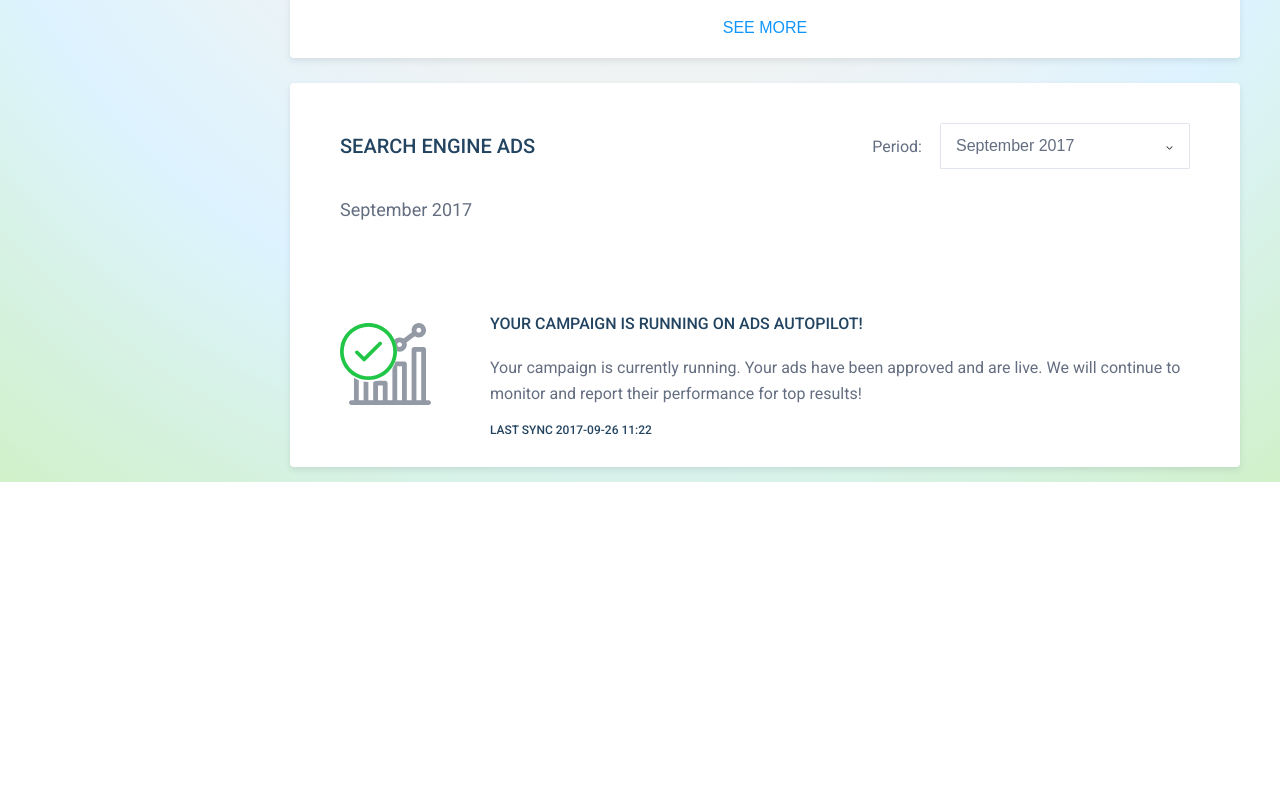
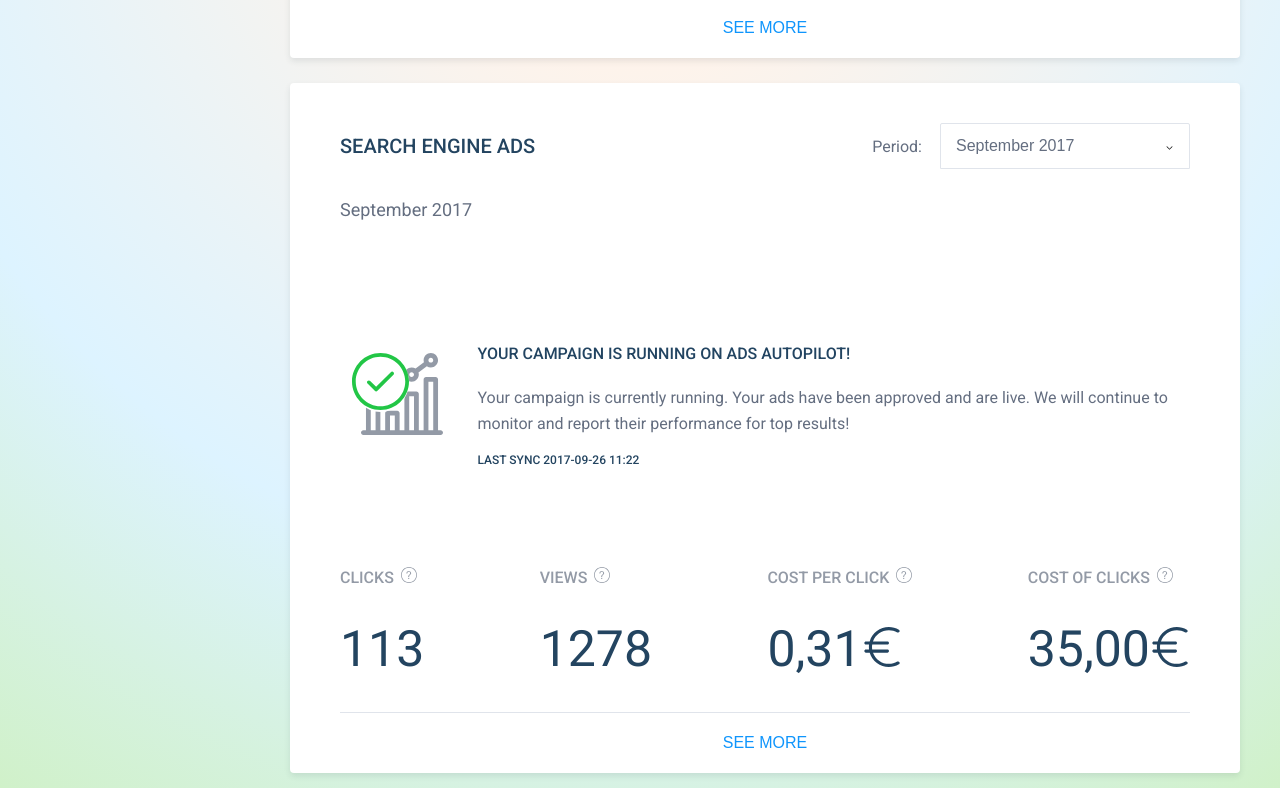
Before and after one commit to echo7yankee/dashboard-test, a React (Create React App) app: page / in a window 1280 px wide. Shown: the part 1180-1968 px from the top of the page. Before the commit the page ends 1662 px from the top, so only its background shows below. Built offline with nearby package versions, Linux system fonts and the light colour scheme.

Commit message:
Finished ads section

```diff
--- a/src/components/Dashboard/ADS.jsx
+++ b/src/components/Dashboard/ADS.jsx
@@ -1,7 +1,13 @@
 import React from "react";
 
 import "./ads.css";
-import { DownArrowIcon, TickIcon, StatisticsIcon } from "../../img/svg/Icons";
+import {
+  DownArrowIcon,
+  TickIcon,
+  StatisticsIcon,
+  QuestionMarkIcon,
+  EuroIcon
+} from "../../img/svg/Icons";
 
 const ADS = () => {
   return (
@@ -20,7 +26,7 @@ const ADS = () => {
       </div>
       <p> September 2017 </p>
 
-      <div className="space-between mt-big">
+      <div className="space-around mt-big">
         <div className="icon-container">
           <span className="tick-icon-absolute">
             <TickIcon icon="ads-tick-icon" />
@@ -39,6 +45,58 @@ const ADS = () => {
           <span>LAST SYNC 2017-09-26 11:22</span>
         </div>
       </div>
+
+      <div className="status-container space-between mt-big">
+        <div>
+          <div>
+            <span>CLICKS</span>
+            <span className="ml-small">
+              <QuestionMarkIcon icon="icon icon-grey" />
+            </span>
+          </div>
+          <h1>113</h1>
+        </div>
+        <div>
+          <div>
+            <span>VIEWS</span>
+            <span className="ml-small">
+              <QuestionMarkIcon icon="icon icon-grey" />
+            </span>
+          </div>
+          <h1>1278</h1>
+        </div>
+        <div>
+          <div>
+            <span>COST PER CLICK</span>
+            <span className="ml-small">
+              <QuestionMarkIcon icon="icon icon-grey" />
+            </span>
+          </div>
+          <h1 className="align-center">
+            0,31
+            <span>
+              <EuroIcon icon="euro-icon icon-dark-blue" />
+            </span>
+          </h1>
+        </div>
+        <div>
+          <div>
+            <span>COST OF CLICKS</span>
+            <span className="ml-small">
+              <QuestionMarkIcon icon="icon icon-grey" />
+            </span>
+          </div>
+          <h1 className="align-center">
+            35,00
+            <span>
+              <EuroIcon icon="euro-icon icon-dark-blue" />
+            </span>
+          </h1>
+        </div>
+      </div>
+      <div className="btn-center-container border-top">
+        <button>SEE MORE</button>
+      </div>
     </div>
   );
 };
--- a/src/components/Dashboard/ads.css
+++ b/src/components/Dashboard/ads.css
@@ -1,5 +1,6 @@
 .container-ADS {
   margin-top: 2.5rem;
+  padding-bottom: 0;
 }
 
 .container-ADS p {
@@ -81,3 +82,20 @@
 
   color: #234460;
 }
+
+.status-container span {
+  color: var(--grey-color);
+  font-weight: 500;
+  font-size: 1.6rem;
+}
+
+.status-container h1 {
+  font-size: 5rem;
+  color: var(--dark-blue-color);
+  font-weight: 300;
+}
+
+.euro-icon {
+  width: 4rem;
+  height: 4rem;
+}
--- a/src/img/svg/Icons.jsx
+++ b/src/img/svg/Icons.jsx
@@ -1,8 +1,9 @@
 import React from "react";
 
-export const EuroIcon = () => {
+export const EuroIcon = ({ icon }) => {
   return (
     <svg
+      className={icon}
       version="1.1"
       id="Layer_1"
       xmlns="http://www.w3.org/2000/svg"
@@ -79,6 +80,7 @@ export const TickIcon = ({ icon }) => {
 export const QuestionMarkIcon = ({ icon }) => {
   return (
     <svg
+      className={icon}
       version="1.1"
       id="Capa_1"
       xmlns="http://www.w3.org/2000/svg"
--- a/src/index.css
+++ b/src/index.css
@@ -60,6 +60,14 @@ code {
   stroke-width: 1;
 }
 
+.icon-grey {
+  fill: var(--grey-color);
+}
+
+.icon-dark-blue {
+  fill: var(--dark-blue-color);
+}
+
 .cursor-pointer {
   cursor: pointer;
 }
@@ -78,12 +86,6 @@ code {
   align-items: center;
 }
 
-.space-between {
-  display: flex;
-  justify-content: space-between;
-  align-items: center;
-}
-
 .mr {
   margin-right: 1.8rem;
 }
@@ -93,11 +95,15 @@ code {
 }
 
 .mt-big {
-  margin-top: 7rem;
+  margin-top: 10rem;
 }
 
 .ml {
   margin-left: 1.8rem;
+}
+
+.ml-small {
+  margin-left: 0.7rem;
 }
 
 .ml-big {
@@ -120,6 +126,22 @@ code {
   display: flex;
 }
 
+.space-between {
+  display: flex;
+  justify-content: space-between;
+  align-items: center;
+}
+
+.space-around {
+  display: flex;
+  align-items: center;
+  justify-content: space-around;
+}
+
 .color-grey {
   color: var(--grey-color) !important;
 }
+
+.border-top {
+  border-top: 1px solid #e0e4eb;
+}
```
